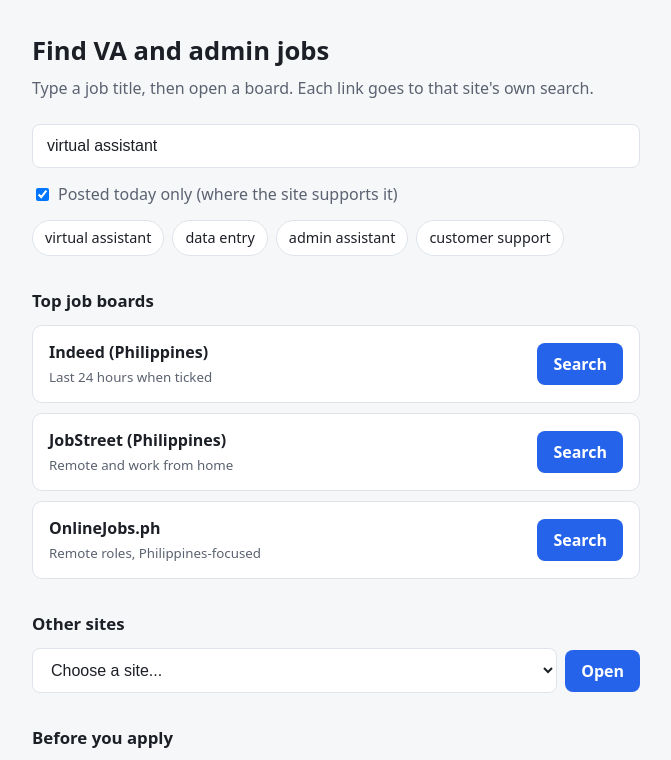
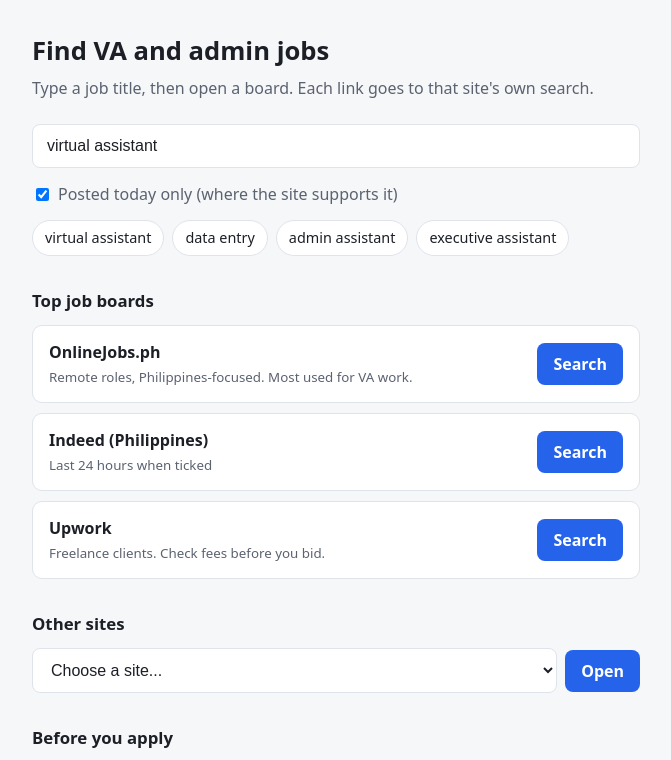
Before and after one commit to w4iutkhandmakrnb/va-job-links, a plain HTML site: page index.html in a window 1280 px wide. Shown: the top 760 px of the page, without its empty margins (304-975 px from the left). Drawn offline with Linux system fonts and the light colour scheme.

Commit message:
Add files via upload

```diff
--- a/index.html
+++ b/index.html
@@ -63,7 +63,6 @@
 
 <div class="search">
   <input type="text" id="role" value="virtual assistant" autocomplete="off" aria-label="Job title">
-
 </div>
 
 <label class="fresh">
@@ -101,34 +100,38 @@
 // Top 3 boards, shown as cards.
 const topBoards = [
   {
+    name: "OnlineJobs.ph",
+    note: "Remote roles, Philippines-focused. Most used for VA work.",
+    build: (q) => `https://www.onlinejobs.ph/jobseekers/jobsearch?jobkeyword=${encodeURIComponent(q)}`
+  },
+  {
     name: "Indeed (Philippines)",
     note: "Last 24 hours when ticked",
     build: (q, fresh) => `https://ph.indeed.com/jobs?q=${encodeURIComponent(q)}` + (fresh ? "&fromage=1" : "")
   },
   {
+    name: "Upwork",
+    note: "Freelance clients. Check fees before you bid.",
+    build: (q) => `https://www.upwork.com/nx/search/jobs/?q=${encodeURIComponent(q)}`
+  }
+];
+
+// Everything else, shown in the dropdown. build() = search link; url = home page.
+const otherSites = [
+  {
     name: "JobStreet (Philippines)",
-    note: "Remote and work from home",
     build: (q, fresh) => {
       const slug = q.trim().replace(/\s+/g, "-");
       return `https://ph.jobstreet.com/${slug}-jobs/in-Philippines/remote?keywords=${encodeURIComponent(q)}&worktype=242%2C243` + (fresh ? "&daterange=1" : "");
     }
   },
   {
-    name: "OnlineJobs.ph",
-    note: "Remote roles, Philippines-focused",
-    build: (q) => `https://www.onlinejobs.ph/jobseekers/jobsearch?jobkeyword=${encodeURIComponent(q)}`
-  }
-];
-
-// Everything else, shown in the dropdown. build() = search link; url = home page.
-const otherSites = [
+    name: "Kalibrr (Philippines)",
+    url: "https://www.kalibrr.com"
+  },
   {
     name: "LinkedIn Jobs",
     build: (q, fresh) => `https://www.linkedin.com/jobs/search/?keywords=${encodeURIComponent(q + " remote")}` + (fresh ? "&f_TPR=r86400" : "")
-  },
-  {
-    name: "Upwork",
-    build: (q) => `https://www.upwork.com/nx/search/jobs/?q=${encodeURIComponent(q)}`
   },
   {
     name: "Fiverr",
@@ -180,7 +183,7 @@ const otherSelect = document.getElementById("otherSelect");
 const otherGo = document.getElementById("otherGo");
 
 // Quick-pick buttons
-const quick = ["virtual assistant", "data entry", "admin assistant", "customer support"];
+const quick = ["virtual assistant", "data entry", "admin assistant", "executive assistant"];
 chipsDiv.innerHTML = quick.map(t => `<button type="button" data-role="${t}">${t}</button>`).join("");
 chipsDiv.addEventListener("click", e => {
   if (e.target.dataset.role) {
@@ -196,7 +199,7 @@ function currentRole() {
 function renderBoards() {
   const q = currentRole();
   const fresh = freshBox.checked;
-  boardsDiv.innerHTML = topBoards.map((b, i) => `
+  boardsDiv.innerHTML = topBoards.map(b => `
     <div class="board">
       <div><strong>${b.name}</strong><small>${b.note}</small></div>
       <a class="btn" href="${b.build(q, fresh)}" target="_blank" rel="noopener noreferrer" style="text-decoration:none">Search</a>
```
